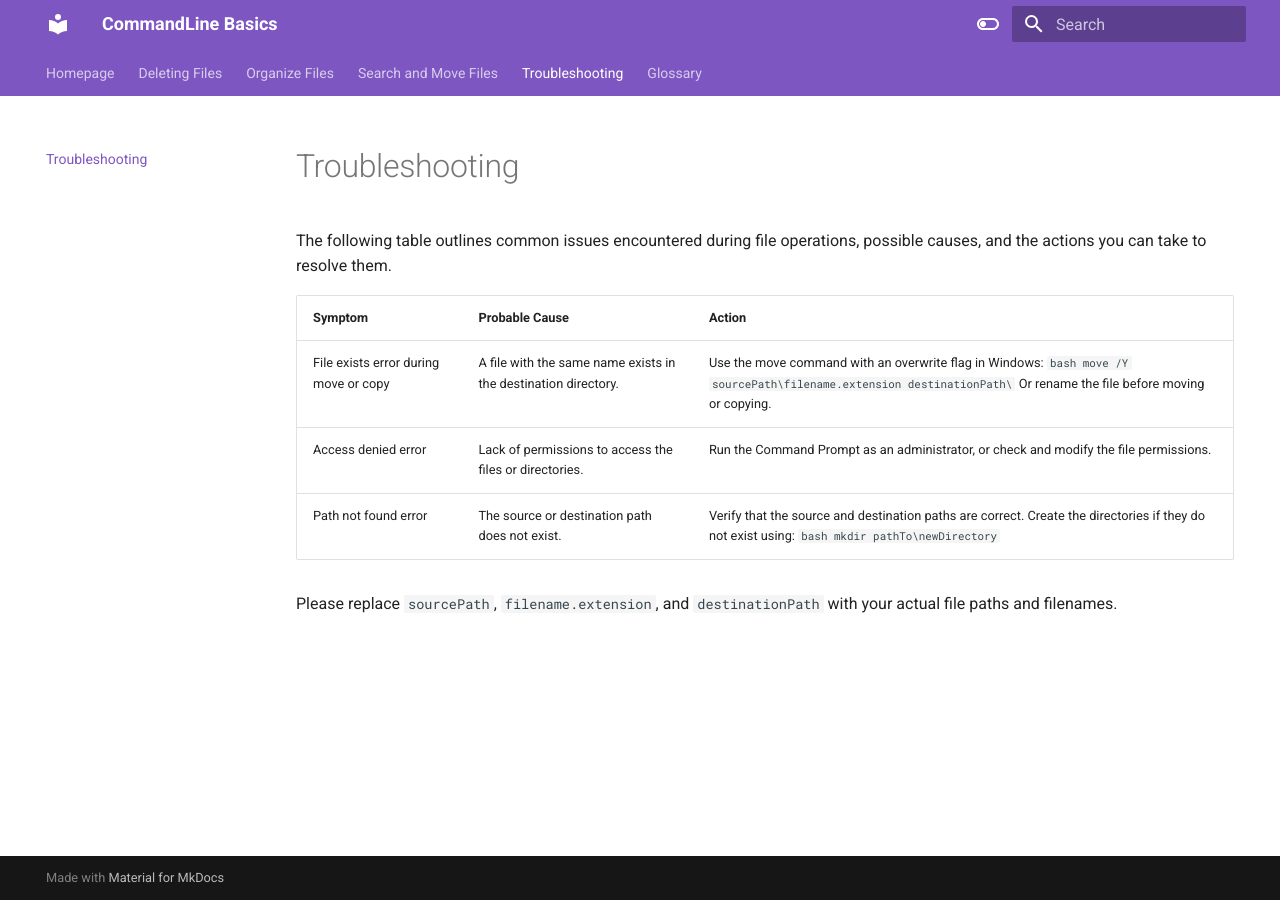
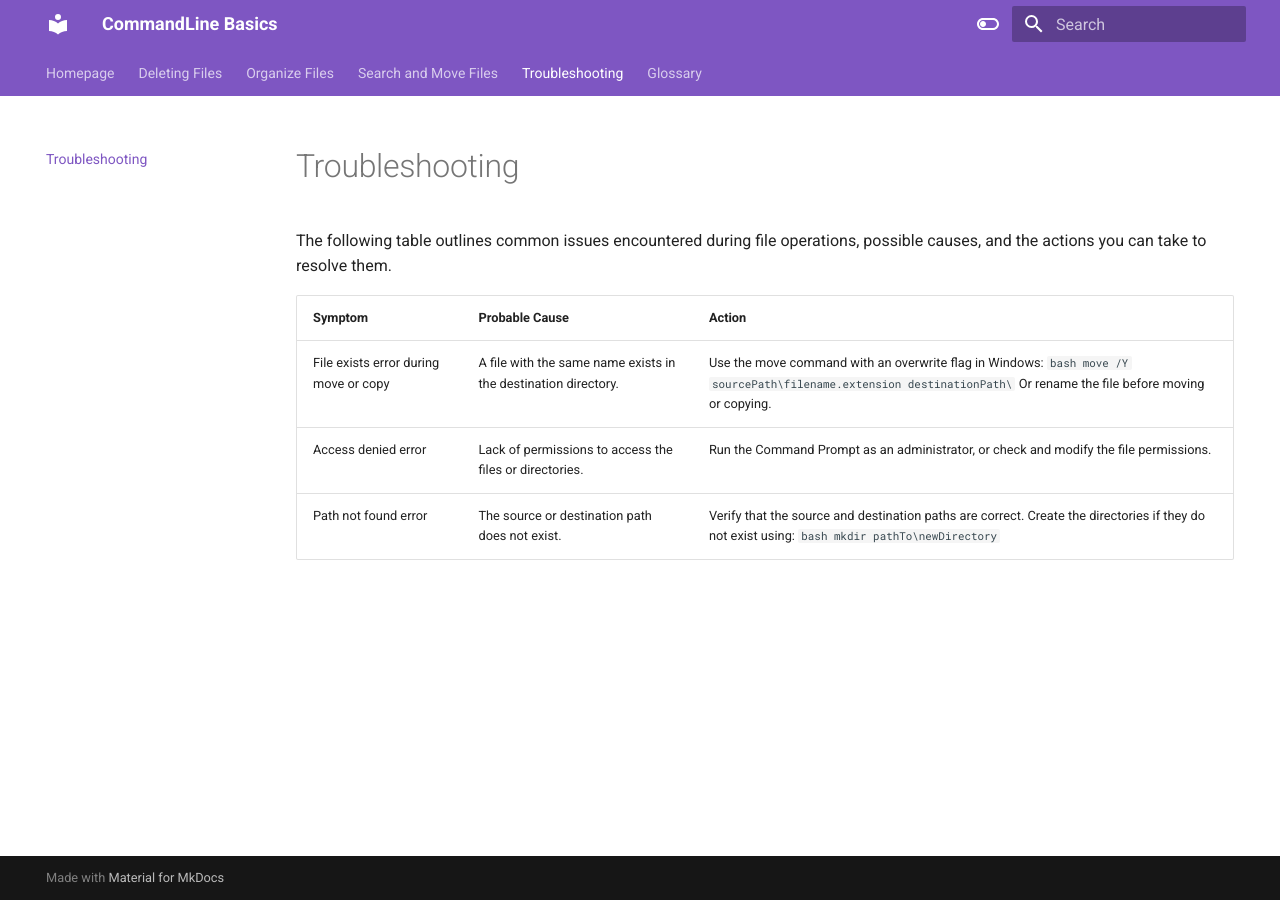
Before and after one commit to RichardLi6/UsingCommandLine, an MkDocs documentation site: the page built from docs/Troubleshooting.md, in a window 1280 px wide. Built offline with MkDocs 1.6.1 and Material for MkDocs 9.7.7, drawn with Linux system fonts in a browser that asks for light colours.

Commit message:
update some details

````diff
--- a/docs/Troubleshooting.md
+++ b/docs/Troubleshooting.md
@@ -7,5 +7,3 @@ The following table outlines common issues encountered during file operations, p
 | File exists error during move or copy | A file with the same name exists in the destination directory. | Use the move command with an overwrite flag in Windows: ```bash move /Y sourcePath\filename.extension destinationPath\ ``` Or rename the file before moving or copying. |
 | Access denied error | Lack of permissions to access the files or directories. | Run the Command Prompt as an administrator, or check and modify the file permissions. |
 | Path not found error | The source or destination path does not exist. | Verify that the source and destination paths are correct. Create the directories if they do not exist using: ```bash mkdir pathTo\newDirectory ``` |
-
-Please replace `sourcePath`, `filename.extension`, and `destinationPath` with your actual file paths and filenames.
````
